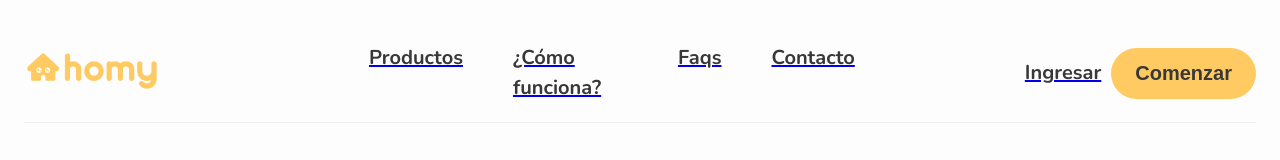
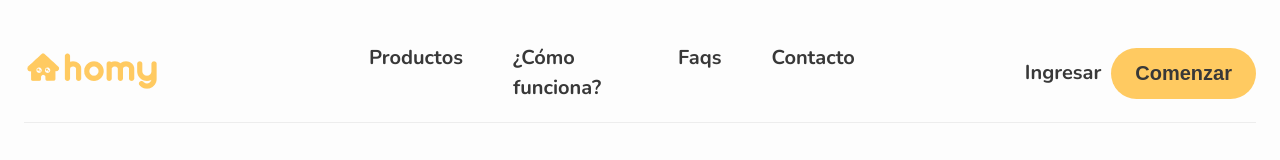
Before and after one commit to jimenabelentorrilla/homy, a React (Vite) app: page /signIn in a window 1280 px wide. Shown: the top 160 px of the page. Built offline with nearby package versions, Linux system fonts and the light colour scheme.

Commit message:
detalles css - list style

```diff
--- a/src/componentes/Contact/Contact.jsx
+++ b/src/componentes/Contact/Contact.jsx
@@ -95,7 +95,7 @@ export const Contact = () => {
             </div>
 
             <div>
-                <a href="#"><span className="sp-cn">support@homy.com</span></a>
+                <a href="#" className="sp-cn"><span >support@homy.com</span></a>
             </div>
         </div>
         <div data-aos="fade-left" data-aos-duration="1500" data-aos-delay="300">
--- a/src/componentes/Nav/Nav.css
+++ b/src/componentes/Nav/Nav.css
@@ -12,7 +12,6 @@
     display: flex;
     flex-direction: row;
     gap: 50px;
-    text-decoration: none;
     list-style-type: none;
   }
   .ul-flex li, .cnt-flex p, .cnt-flex button{
@@ -20,14 +19,18 @@
     font-weight: 700;
     font-size: 20px;
   }
+  .ul-flex a{
+    text-decoration: none;
+  }
   .cnt-flex{
     display: flex;
     flex-direction: row;
     align-items: center;
     gap: 10px;
-    text-decoration: none;
     list-style-type: none;
-
+  }
+  .cnt-flex a{
+    text-decoration:none;
   }
   .cnt-flex button{
     padding: 14px 24px;
```
